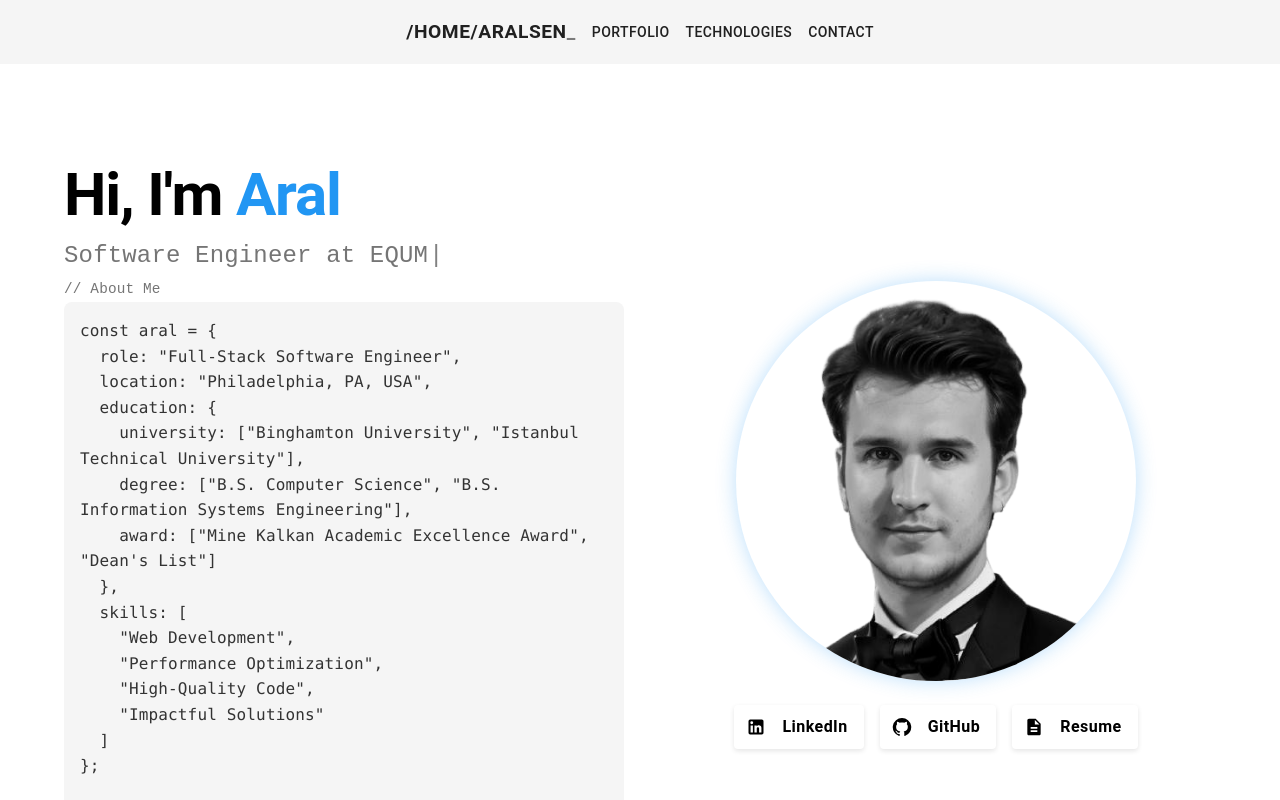
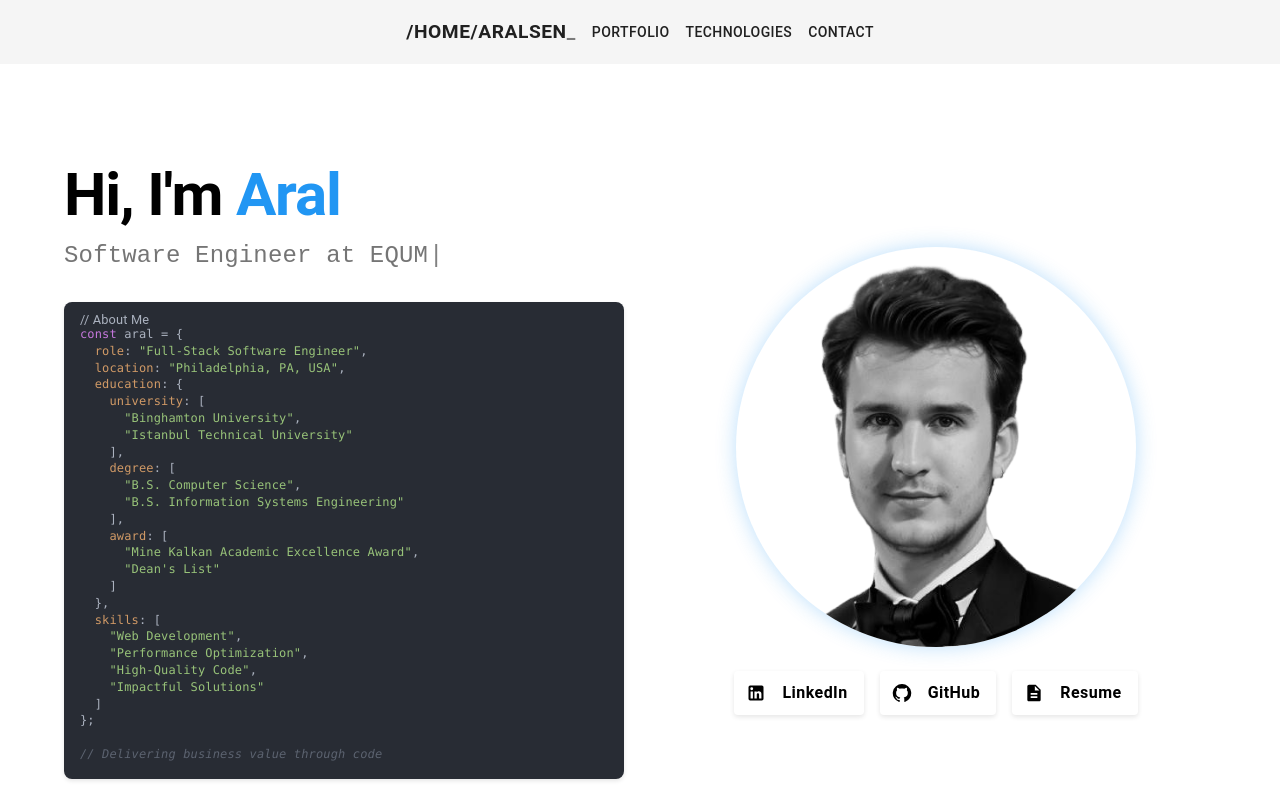
Before and after one commit to aralsen/portfolio, a React (Create React App) app: page / in a window 1280 px wide. Shown: the top 800 px of the page. Built offline with nearby package versions, Linux system fonts and the light colour scheme.

Commit message:
feat: dark json

```diff
--- a/package.json
+++ b/package.json
@@ -11,11 +11,13 @@
     "@testing-library/jest-dom": "^5.17.0",
     "@testing-library/react": "^13.4.0",
     "@testing-library/user-event": "^13.5.0",
+    "@types/react-syntax-highlighter": "^15.5.13",
     "framer-motion": "^11.3.30",
     "react": "^18.3.1",
     "react-dom": "^18.3.1",
     "react-router-dom": "^6.26.1",
     "react-scripts": "5.0.1",
+    "react-syntax-highlighter": "^15.5.0",
     "swiper": "^11.1.10",
     "typewriter-effect": "^2.21.0",
     "web-vitals": "^2.1.4"
--- a/src/components/Home.tsx
+++ b/src/components/Home.tsx
@@ -3,6 +3,8 @@ import { Typography, Box, Grid, Button } from '@mui/material';
 import LinkedInIcon from '@mui/icons-material/LinkedIn';
 import GitHubIcon from '@mui/icons-material/GitHub';
 import DescriptionIcon from '@mui/icons-material/Description';
+import SyntaxHighlighter from 'react-syntax-highlighter';
+import { atomOneDark } from 'react-syntax-highlighter/dist/esm/styles/hljs';
 import Typewriter from 'typewriter-effect';
 import aralImage from '../assets/aral.png';
 import aralResume from '../assets/Aral_Sen_Resume.pdf';
@@ -40,6 +42,33 @@ const Home: React.FC = () => {
     },
   };
 
+  const codeString = `const aral = {
+  role: "Full-Stack Software Engineer",
+  location: "Philadelphia, PA, USA",
+  education: {
+    university: [
+      "Binghamton University",
+      "Istanbul Technical University"
+    ],
+    degree: [
+      "B.S. Computer Science",
+      "B.S. Information Systems Engineering"
+    ],
+    award: [
+      "Mine Kalkan Academic Excellence Award",
+      "Dean's List"
+    ]
+  },
+  skills: [
+    "Web Development",
+    "Performance Optimization",
+    "High-Quality Code",
+    "Impactful Solutions"
+  ]
+};
+
+// Delivering business value through code`;
+
   return (
     <Box sx={{ flexGrow: 1, mt: 4 }}>
       <Grid container spacing={4} alignItems="center">
@@ -74,47 +103,48 @@ const Home: React.FC = () => {
           </Box>
           <Box
             sx={{
-              backgroundColor: '#f5f5f5',
               borderRadius: '8px',
-              padding: '1rem',
-              fontFamily: 'monospace',
-              fontSize: { xs: '0.9rem', md: '1rem' },
-              lineHeight: 1.6,
-              color: '#333333',
               marginBottom: '1.5rem',
               position: 'relative',
+              maxWidth: '100%',
               '&::before': {
                 content: '"// About Me"',
                 position: 'absolute',
-                top: '-1.5rem',
-                left: '0',
-                color: '#757575',
-                fontSize: '0.9rem',
+                top: '0.5rem',
+                left: '1rem',
+                color: '#abb2bf',
+                fontSize: '0.8rem',
+                zIndex: 1,
               }
             }}
           >
-            <pre style={{ whiteSpace: 'pre-wrap', wordWrap: 'break-word' }}>
-              {`const aral = {
-  role: "Full-Stack Software Engineer",
-  location: "Philadelphia, PA, USA",
-  education: {
-    university: ["Binghamton University", "Istanbul Technical University"],
-    degree: ["B.S. Computer Science", "B.S. Information Systems Engineering"],
-    award: ["Mine Kalkan Academic Excellence Award", "Dean's List"]
-  },
-  skills: [
-    "Web Development",
-    "Performance Optimization",
-    "High-Quality Code",
-    "Impactful Solutions"
-  ]
-};
-
-// Delivering business value through code`}
-            </pre>
+            <SyntaxHighlighter
+              language="javascript"
+              style={atomOneDark}
+              customStyle={{
+                padding: '1.5rem 1rem 1rem',
+                fontSize: '0.75rem',
+                lineHeight: 1.4,
+                height: 'auto',
+                borderRadius: '8px',
+                boxShadow: '0 2px 4px rgba(0,0,0,0.1)',
+                whiteSpace: 'pre-wrap',
+                wordBreak: 'break-word',
+                overflowWrap: 'break-word',
+                background: '#282c34'
+              }}
+              wrapLines={true}
+              wrapLongLines={true}
+            >
+              {codeString}
+            </SyntaxHighlighter>
           </Box>
         </Grid>
-        <Grid item xs={12} md={6} sx={{ display: 'flex', flexDirection: 'column', alignItems: 'center' }}>
+        <Grid item xs={12} md={6} sx={{
+          display: 'flex',
+          flexDirection: 'column',
+          alignItems: 'center'
+        }}>
           <Box
             component="img"
             src={aralImage}
```
Also changed, not shown: 1 other file (tests, documents, lock files or other folders).
